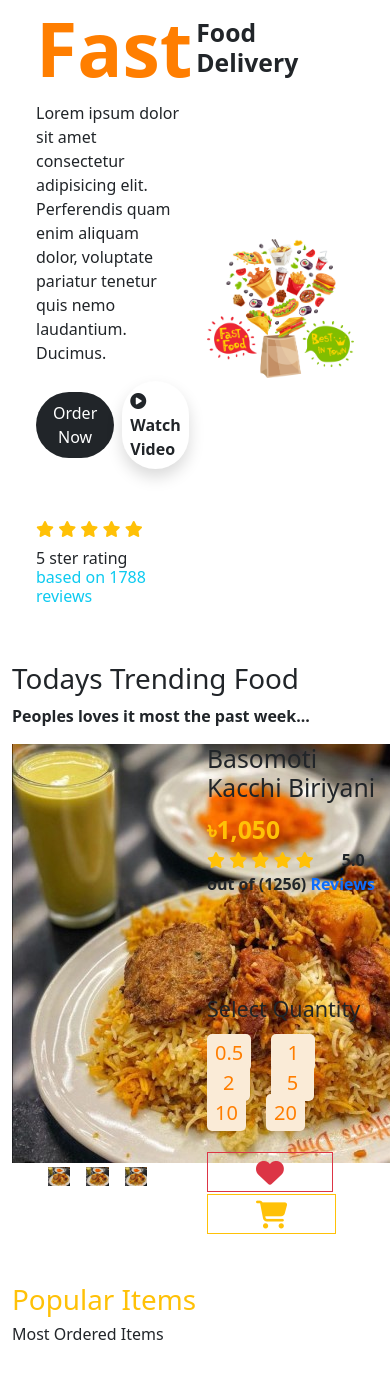
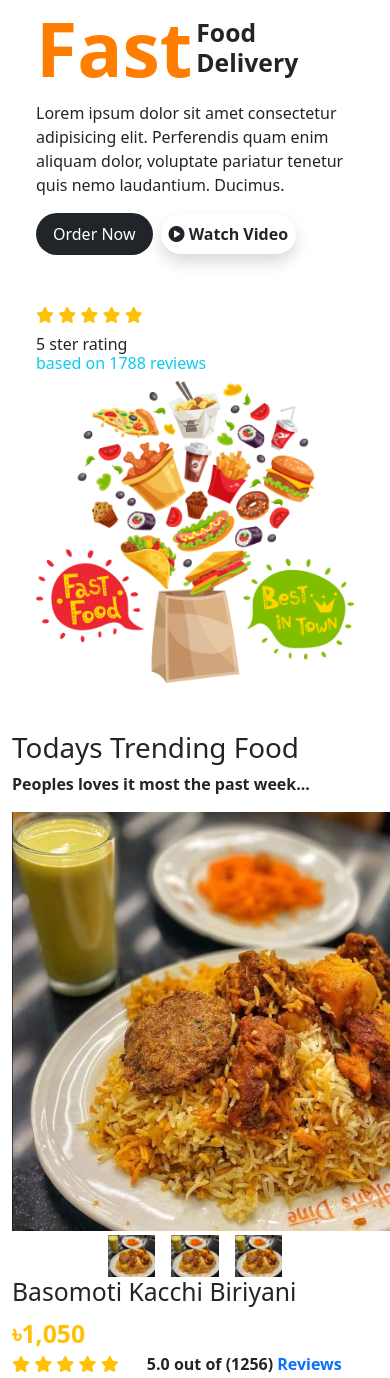
Before and after one commit to HasibAliOpu/Foo-Food, a plain HTML site: page index.html in a window 390 px wide. Shown: the part 176-1554 px from the top of the page. Drawn offline with nearby package versions, Linux system fonts and the light colour scheme.

Commit message:
making  responsive

```diff
--- a/index.html
+++ b/index.html
@@ -35,8 +35,8 @@
           </form>
         </div>
       </nav>
-      <div class="row container mx-auto mt-4 align-items-center">
-        <div class="col-6">
+      <div class="row row-cols-1 row-cols-md-2 container mx-auto mt-4 align-items-center">
+        <div class="col">
           <div class="d-flex align-items-center gap-1">
             <h1 id="fast">Fast</h1>
             <h3 class="fs-2 fw-bold">
@@ -71,7 +71,7 @@
             </h6>
           </div>
         </div>
-        <div class="col-6">
+        <div class="col">
           <img src="images/banner.jpg" class="w-100" alt="" />
         </div>
       </div>
@@ -80,8 +80,8 @@
     <section class="container my-5">
       <h1>Todays Trending Food</h1>
       <p class="fw-bolder">Peoples loves it most the past week...</p>
-      <div class="row">
-        <div class="col-6">
+      <div class="row row-cols-1 row-cols-md-2">
+        <div class="col">
           <div>
             <img src="images/briyani.jpg" alt="" />
           </div>
@@ -91,7 +91,7 @@
             <img src="images/briyani.jpg" alt="briyani" class="briyani-img" />
           </div>
         </div>
-        <div class="col-6">
+        <div class="col">
           <h2>Basomoti Kacchi Biriyani</h2>
           <span class="text-warning fw-bold fs-2">৳1,050</span>
           <div class="">
@@ -213,8 +213,8 @@
       <br>
       <h6>Need an experienced and skilled hand with custom IT projects?<br>Fill out the form to get a free consultation.
       </h6>
-      <div class="row mt-4">
-        <div class="col-6">
+      <div class="row row-cols-1 row-cols-md-2 mt-4">
+        <div class="col">
           <div>
             <input type="text" class="fw-bold fs-5 input border-bottom border-2 border-warning w-75 mt-5"
               placeholder="Your Company Name">
@@ -236,7 +236,7 @@
             <button type="submit" class="mt-3 btn fs-5" id="submit">Submit</button>
           </div>
         </div>
-        <div class="col-6">
+        <div class="col">
           <h5>Offices</h5>
           <br>
           <h6>
```
